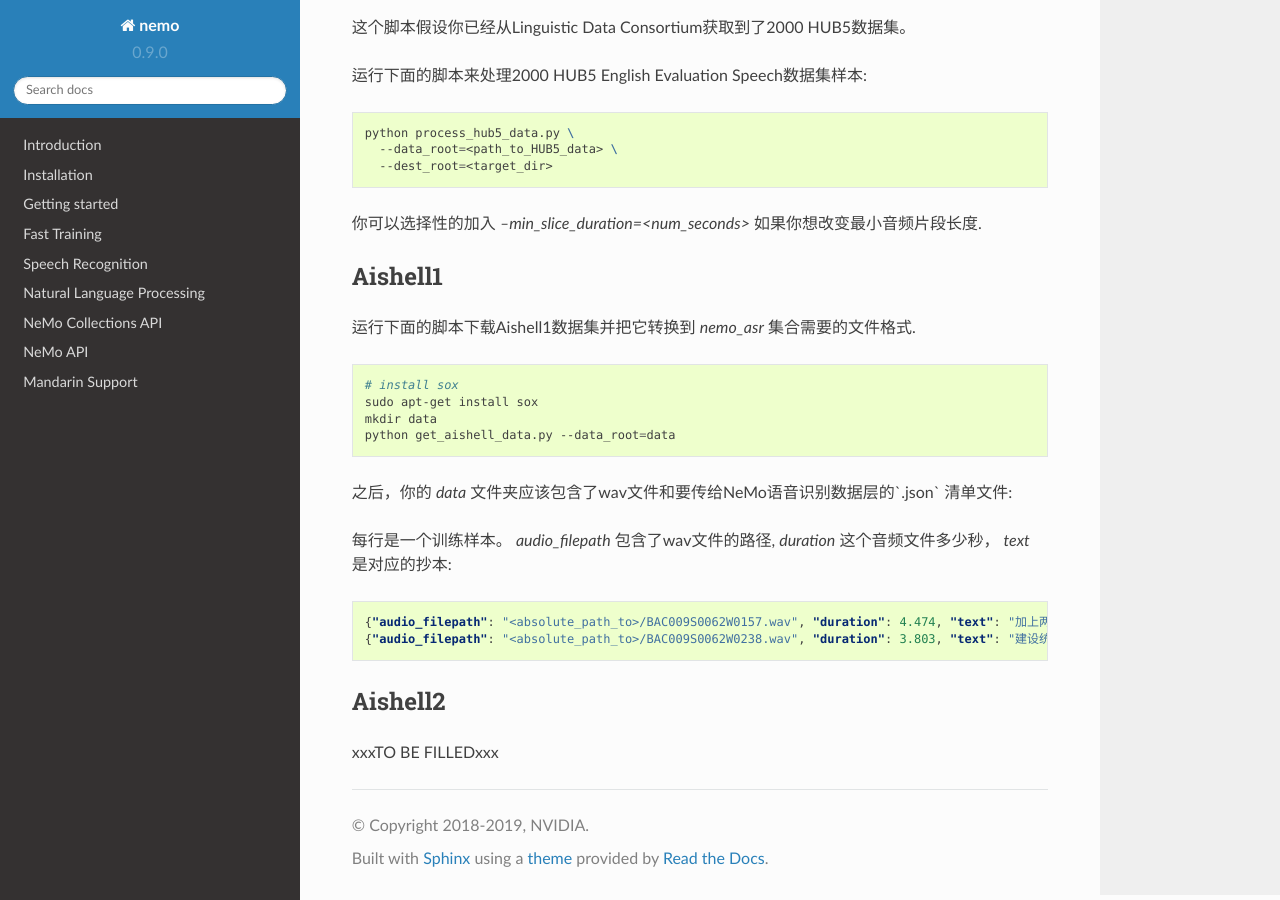
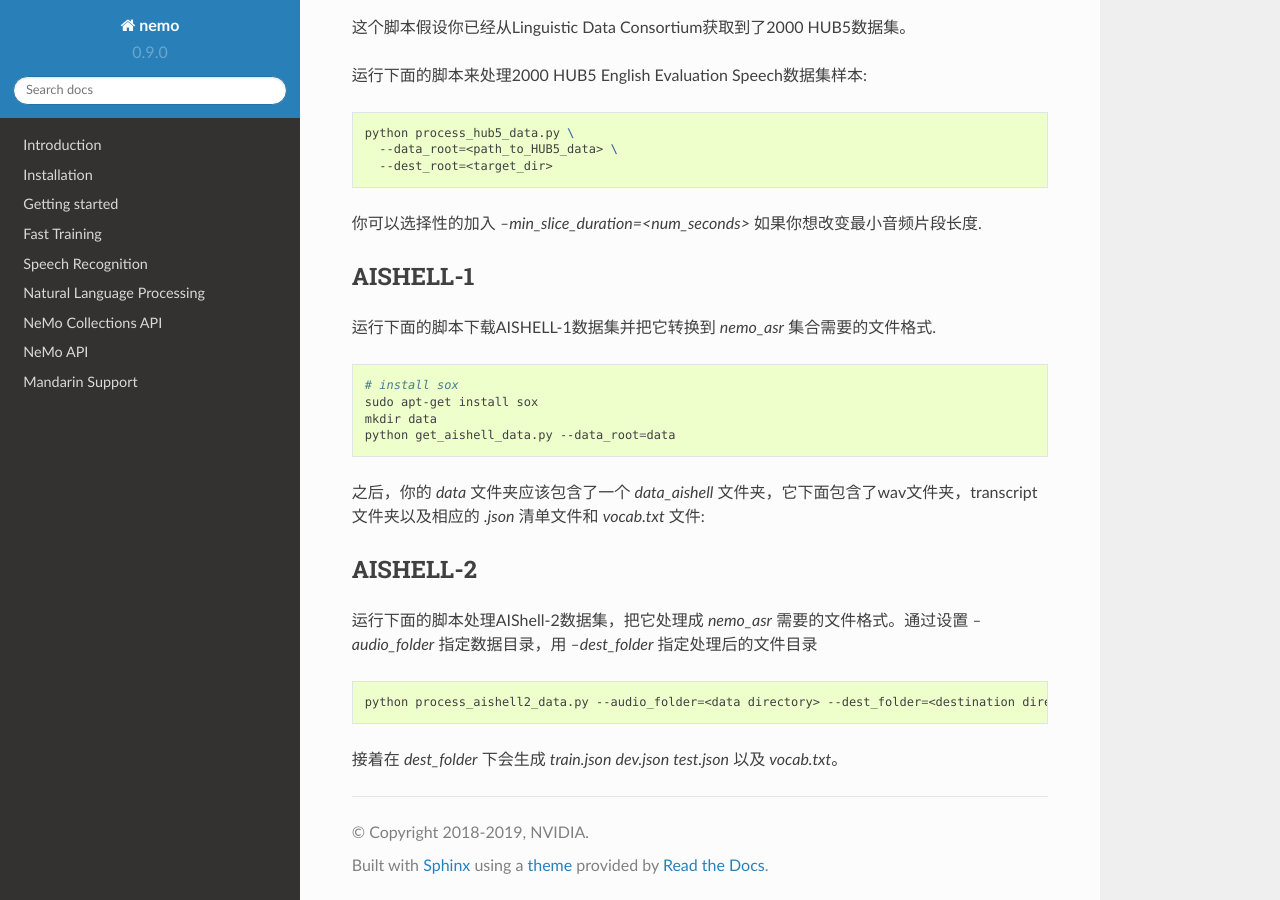
Before and after one commit to backend-engineer1/NEMO, a Sphinx documentation site: the page built from docs/sources/source/zh/asr/datasets.rst, in a window 1280 px wide and 900 px high, scrolled down 2169 px. Built offline with Sphinx 7.4.7 and the Read the Docs theme 2.0.0, drawn with Linux system fonts in a browser that asks for light colours.

Commit message:
add minor modification
Signed-off-by: slyned <slyned@nvidia.com>

```diff
--- a/docs/sources/source/zh/asr/datasets.rst
+++ b/docs/sources/source/zh/asr/datasets.rst
@@ -110,10 +110,10 @@ Fisher English Training Speech
 
 你可以选择性的加入 `--min_slice_duration=<num_seconds>` 如果你想改变最小音频片段长度.
 
-Aishell1
+AISHELL-1
 -----------------------------------
 
-运行下面的脚本下载Aishell1数据集并把它转换到 `nemo_asr` 集合需要的文件格式.
+运行下面的脚本下载AISHELL-1数据集并把它转换到 `nemo_asr` 集合需要的文件格式.
 
 .. code-block:: bash
 
@@ -122,16 +122,15 @@ Aishell1
     mkdir data
     python get_aishell_data.py --data_root=data
 
-之后，你的 `data` 文件夹应该包含了wav文件和要传给NeMo语音识别数据层的`.json` 清单文件:
+之后，你的 `data` 文件夹应该包含了一个 `data_aishell` 文件夹，它下面包含了wav文件夹，transcript文件夹以及相应的 `.json` 清单文件和 `vocab.txt` 文件:
 
+AISHELL-2
+-----------------------------------
 
-每行是一个训练样本。 `audio_filepath` 包含了wav文件的路径, `duration` 这个音频文件多少秒， `text` 是对应的抄本:
+运行下面的脚本处理AIShell-2数据集，把它处理成 `nemo_asr` 需要的文件格式。通过设置 `--audio_folder` 指定数据目录，用 `--dest_folder` 指定处理后的文件目录
 
-.. code-block:: json
+.. code-block:: bash
 
-    {"audio_filepath": "<absolute_path_to>/BAC009S0062W0157.wav", "duration": 4.474, "text": "加上两会释放出宽松信号后"}
-    {"audio_filepath": "<absolute_path_to>/BAC009S0062W0238.wav", "duration": 3.803, "text": "建设统一规范的公共资源交易市场"}
+    python process_aishell2_data.py --audio_folder=<data directory> --dest_folder=<destination directory>
 
-Aishell2
------------------------------------
-xxxTO BE FILLEDxxx
+接着在 `dest_folder` 下会生成 `train.json` `dev.json` `test.json` 以及 `vocab.txt`。
--- a/docs/sources/source/zh/asr/tutorial.rst
+++ b/docs/sources/source/zh/asr/tutorial.rst
@@ -277,7 +277,7 @@ NeMo中的混精度和分布式训练上基于 `NVIDIA's APEX library <https://g
     你可以用逗号分割不同的数据集: `--train_manifest=/manifests/librivox-train-all.json,/manifests/librivox-train-all-sp10pcnt.json,/manifests/cv/validated.json`. Here it combines 3 data sets: LibriSpeech, Mozilla Common Voice and LibriSpeech speed perturbed.
 
 
-微调（Fine-tuning）
+微调
 -----------
 如果我们从一个好的预训练模型开始训练，训练时间会大大的减小:
 
```
Also changed, not shown: docs/sources/source/asr/datasets.rst (+1 -9 lines).
